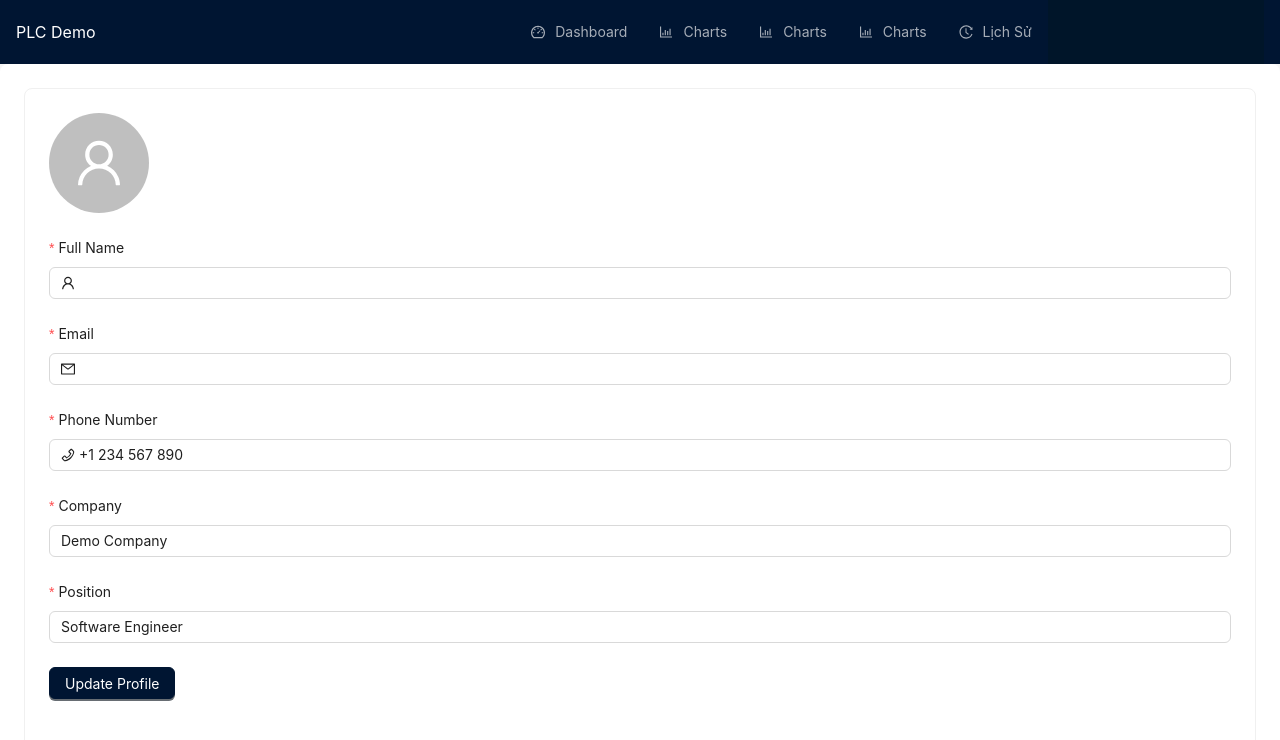
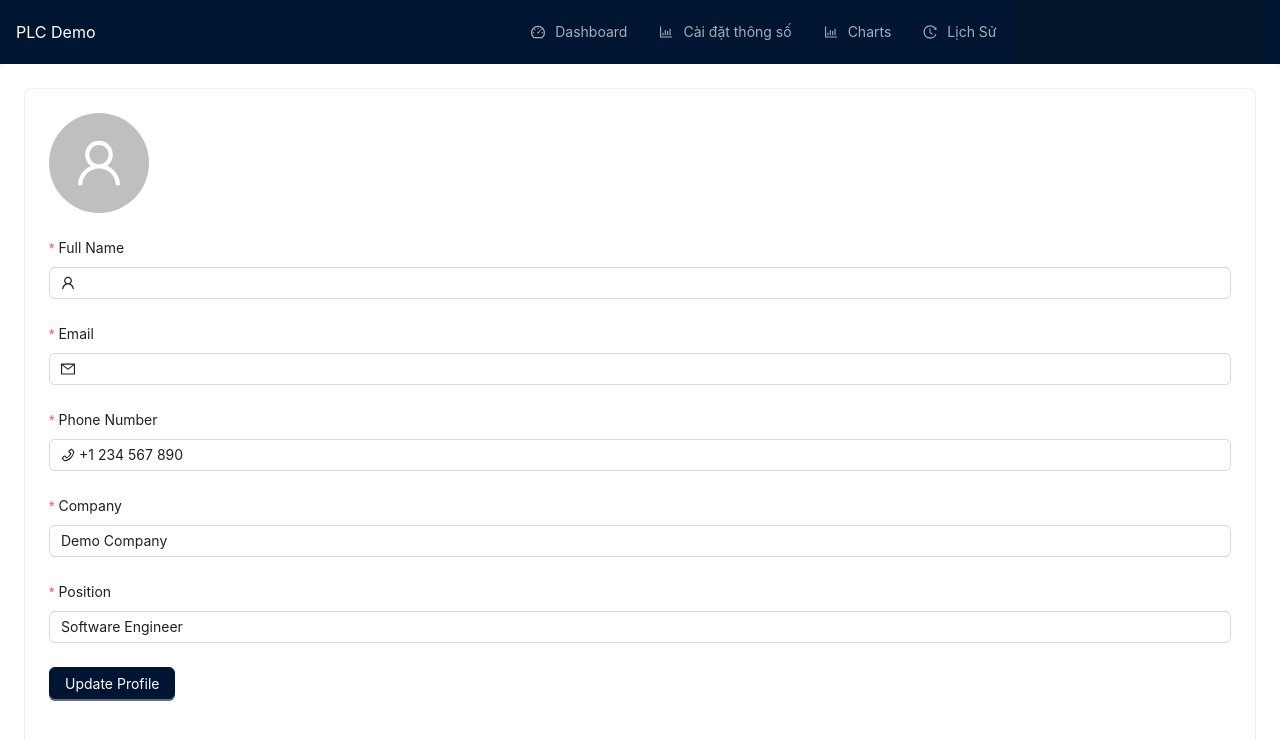
Before and after one commit to ttl2401/plc, a Next.js app in the folder frontend/: page /profile in a window 1280 px wide. Shown: the top 740 px of the page. Built offline with nearby package versions, Linux system fonts and the light colour scheme.

Commit message:
fix active tab

```diff
--- a/frontend/src/components/layout/DashboardLayout.tsx
+++ b/frontend/src/components/layout/DashboardLayout.tsx
@@ -36,6 +36,14 @@ const DashboardLayout: React.FC<DashboardLayoutProps> = ({ children }) => {
     token: { colorBgContainer, borderRadiusLG },
   } = theme.useToken();
 
+  const getSelectedKeys = () => {
+    const keys = [pathname];
+    if (pathname.startsWith('/parameters-setting/')) {
+      keys.push('/parameters-setting');
+    }
+    return keys;
+  };
+
   const mainMenuItems = [
     {
       key: '/dashboard',
@@ -55,14 +63,31 @@ const DashboardLayout: React.FC<DashboardLayoutProps> = ({ children }) => {
       meta: { roles: ['admin'] },
     },
     {
-      key: '/charts',
+      key: '/parameters-setting',
       icon: <BarChartOutlined />,
-      label: <Link href="/charts">Charts</Link>,
-    },
-    {
-      key: '/charts',
-      icon: <BarChartOutlined />,
-      label: <Link href="/charts">Charts</Link>,
+      label: 'Cài đặt thông số',
+      children: [
+        {
+          key: '/parameters-setting/electroplating',
+          label: <Link href="/parameters-setting/electroplating">Xi mạ</Link>,
+        },
+        {
+          key: '/parameters-setting/temperature',
+          label: <Link href="/parameters-setting/temperature">Nhiệt độ</Link>,
+        },
+        {
+          key: '/parameters-setting/timer',
+          label: <Link href="/parameters-setting/timer">Timer</Link>,
+        },
+        {
+          key: '/parameters-setting/robot',
+          label: <Link href="/parameters-setting/robot">Robot</Link>,
+        },
+        {
+          key: '/parameters-setting/chemical',
+          label: <Link href="/parameters-setting/chemical">Hóa chất lỏng</Link>,
+        },
+      ],
     },
     {
       key: '/charts',
@@ -79,8 +104,8 @@ const DashboardLayout: React.FC<DashboardLayoutProps> = ({ children }) => {
           label: <Link href="/lich-su-van-hanh">Lịch Sử Vận Hành</Link>,
         },
         {
-          key: '/lich-su-bo-sung-hoa-chat',
-          label: <Link href="/lich-su-bo-sung-hoa-chat">Lịch Sử Bổ Sung Hóa Chất</Link>,
+          key: '/bo-sung-hoa-chat',
+          label: <Link href="/lich-su/bo-sung-hoa-chat">Lịch Sử Bổ Sung Hóa Chất</Link>,
         },
       ],
     },
@@ -133,12 +158,11 @@ const DashboardLayout: React.FC<DashboardLayoutProps> = ({ children }) => {
           <Menu
             theme="dark"
             mode="horizontal"
-            selectedKeys={[pathname]}
+            selectedKeys={getSelectedKeys()}
             items={filteredMainMenuItems}
             style={{
               borderBottom: 'none',
               fontSize: '14px',
-
             }}
           />
         </div>
--- a/frontend/src/styles/globals.css
+++ b/frontend/src/styles/globals.css
@@ -24,7 +24,8 @@ body { /* Added rule to remove default body margin */
 }
 
 .ant-menu-dark.ant-menu-horizontal > .ant-menu-item-selected .ant-menu-title-content,
-.ant-menu-dark.ant-menu-horizontal > .ant-menu-item-selected a {
+.ant-menu-dark.ant-menu-horizontal > .ant-menu-submenu-selected span,
+.ant-menu-dark.ant-menu-horizontal > .ant-menu-item-selected span {
   color: var(--active-menu-color) !important; /* Target text and link color specifically */
 }
 
```
